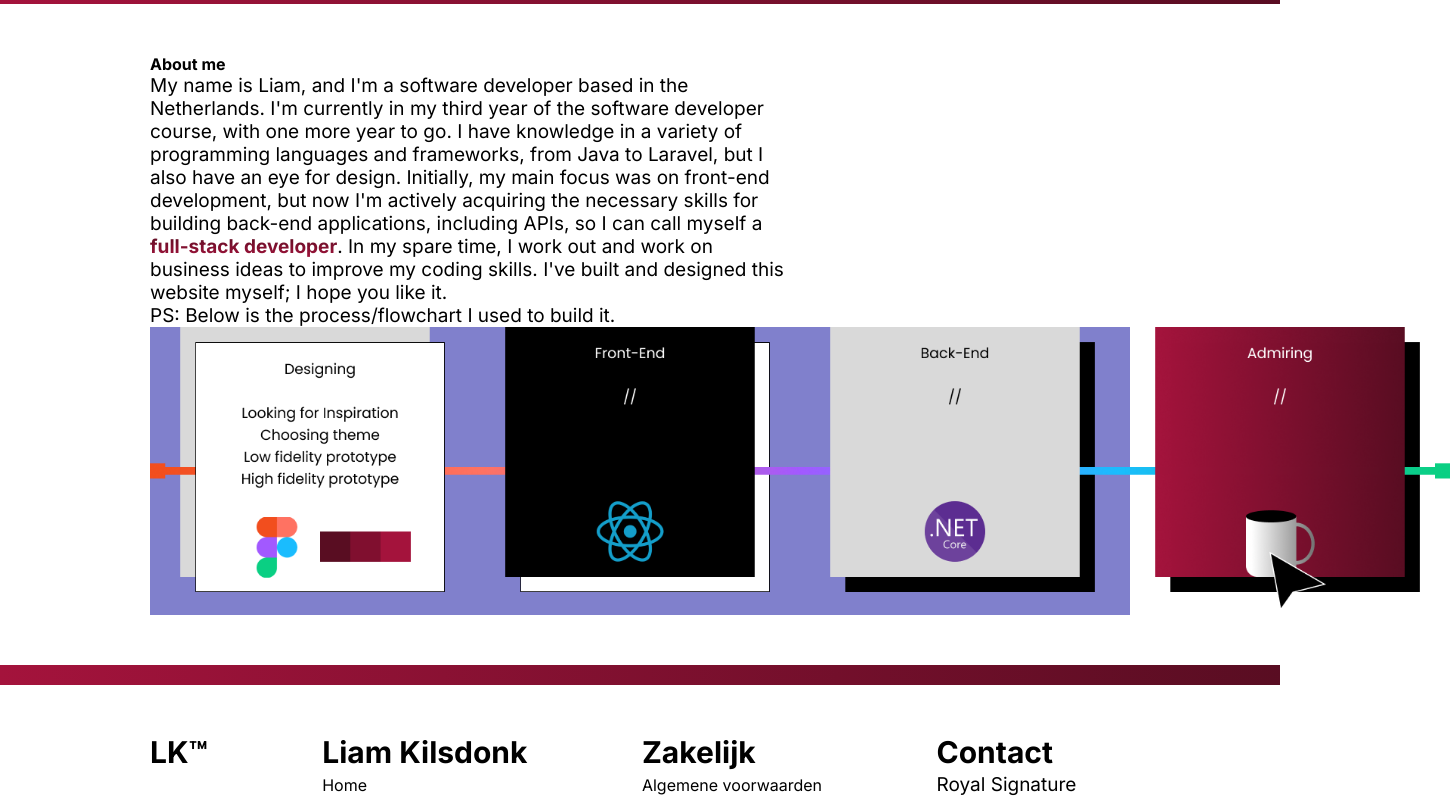
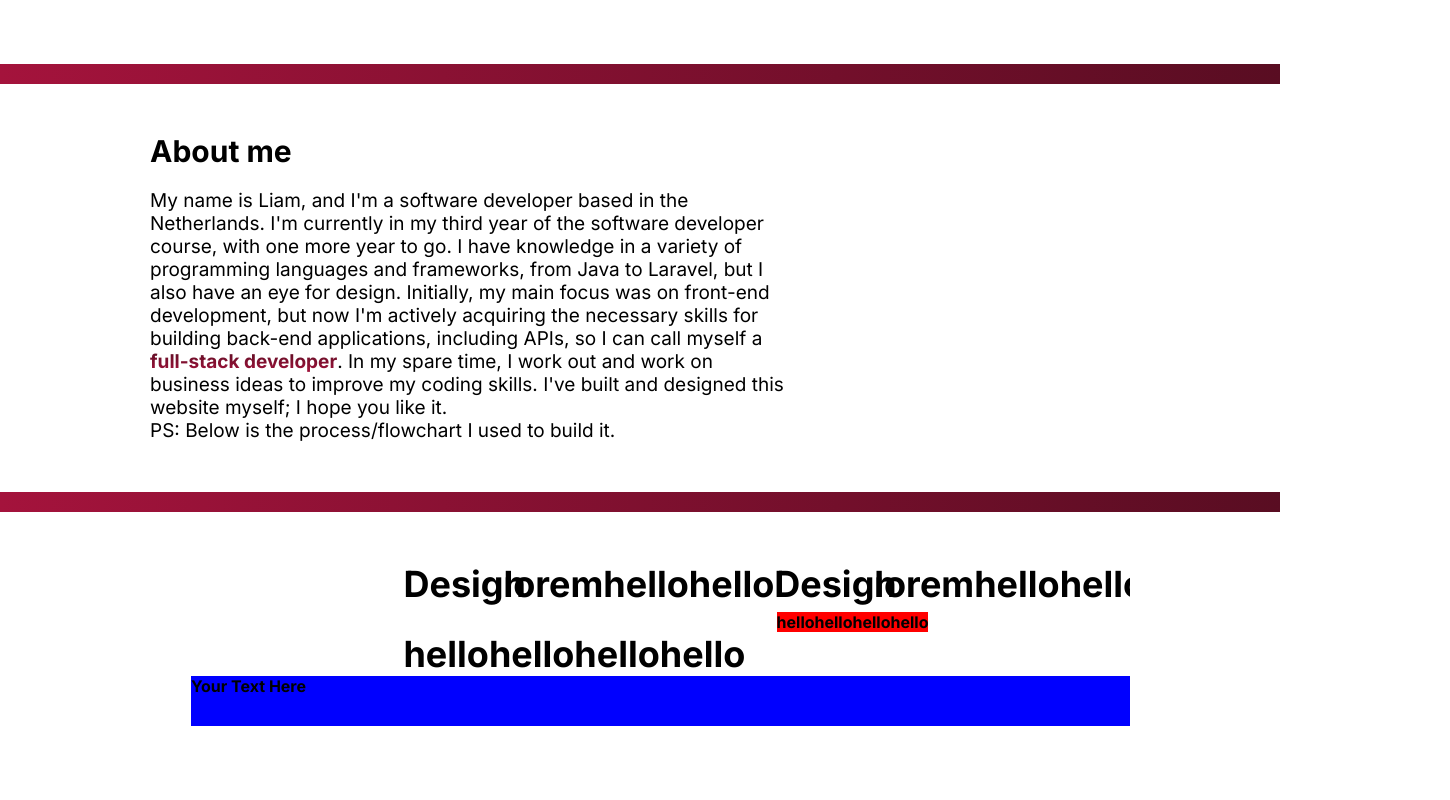
Before and after one commit to liam-kilsdonk/liam-portfolio, a Next.js app: page / in a window 1280 px wide. Shown: the part 580-1380 px from the top of the page, 1450 px wide, since content can reach past the window. Built offline with nearby package versions, Linux system fonts and the light colour scheme.

Commit message:
bezig met slider ect

```diff
--- a/package.json
+++ b/package.json
@@ -9,9 +9,11 @@
     "lint": "next lint"
   },
   "dependencies": {
+    "jquery": "^3.7.1",
     "next": "14.0.1",
     "react": "^18",
-    "react-dom": "^18"
+    "react-dom": "^18",
+    "swiper": "^11.0.5"
   },
   "devDependencies": {
     "eslint": "^8.7.0",
--- a/src/app/about.js
+++ b/src/app/about.js
@@ -1,13 +1,15 @@
+'use client'
 import React from "react";
 import styles from "./page.module.css";
 
 function About() {
   return (
-    <section>
+    <section id="about">
         <div className={styles.about_wrap}>
             <div className={styles.about_up}>
                 <div className={styles.about_up_left}>
-                  <h4>About me</h4>
+                  <h3>About me</h3>
+                  <br></br>
                     <p>My name is Liam, and I'm a software developer based in the Netherlands. I'm currently in my third year of the software developer course, with one more year to go. I have knowledge in a variety of programming languages and frameworks, from Java to Laravel, but I also have an eye for design. Initially, my main focus was on front-end development, but now I'm actively acquiring the necessary skills for building back-end applications, including APIs, so I can call myself a <strong>full-stack developer</strong>. In my spare time, I work out and work on business ideas to improve my coding skills. I've built and designed this website myself; I hope you like it.
                       <br></br>
                     PS: Below is the process/flowchart I used to build it.</p>
@@ -16,12 +18,12 @@ function About() {
 
                 </div>
             </div>
-            <div className={styles.about_down}>
+            {/* <div className={styles.about_down}>
               <img
                   src="../flow-chart.png"
                   alt="flow-chart"
                 />
-            </div>
+            </div> */}
         </div>
     </section>
   );
--- a/src/app/bottom.js
+++ b/src/app/bottom.js
@@ -2,9 +2,13 @@ import React from "react";
 import styles from "./page.module.css";
 
 function Bottom() {
+
+    const date = new Date();
+    const year = date.getFullYear();
+
     return (
         <div className={styles.bottom}>
-            <p>Copyright © 2023 Liam Kilsdonk</p>
+            <p>Copyright © {year} Liam Kilsdonk</p>
         </div>
     );
 }
--- a/src/app/globals.css
+++ b/src/app/globals.css
@@ -156,6 +156,6 @@ section {
 
 @media only screen and (max-width: 768px) {
   section {
-    padding: 50px 50px 50px 50px !important;
+    padding: 30px 20px 30px 20px !important;
   }
 }
--- a/src/app/header.js
+++ b/src/app/header.js
@@ -15,7 +15,7 @@ function Header() {
                     </div>
                     <div className={styles.header_nav}>
                         <nav>
-                            <a href="#">About</a>
+                            <a href="#about">About</a>
                             <a href="#">Projects</a>
                             <a href="#">Socials</a>
                         </nav>
--- a/src/app/landing.js
+++ b/src/app/landing.js
@@ -1,13 +1,23 @@
+'use client'
 import React from "react";
 import styles from "./page.module.css";
 
 function Landing() {
+
+    const [color, setColor] = React.useState(0);
+
     return (
        <section>
+        <section id={styles.space}></section>
         <div className={styles.landing_wrap}>
             <div className={styles.landing_left}>
                 <h3>I'm <strong>Liam</strong> Kilsdonk</h3>
                 <h1>Fullstack <strong>Developer</strong>.</h1>
+                <h1>Designer.{color}</h1>
+                <button
+                    type="button"
+                    onClick={() => setColor(color + 1)}
+                >Blue</button>
             </div>
             <div className={styles.landing_right}>
                 <img
--- a/src/app/page.js
+++ b/src/app/page.js
@@ -5,6 +5,7 @@ import Line from './line'
 import Header from './header.js'
 import Landing from './landing.js'
 import About from './about'
+import Slider from './slider'
 
 export default function Home() {
   return (
@@ -14,6 +15,7 @@ export default function Home() {
       <Line />
       <About />
       <Line />
+      <Slider />
       <Footer />
       <Bottom />
     </main>
--- a/src/app/page.module.css
+++ b/src/app/page.module.css
@@ -15,6 +15,7 @@
 --> FOOTER : Dit is de footer van de pagina.
 --> LANDING : Dit is de landing van de pagina.
 --> ABOUT : Dit is de about van de pagina.
+--> SLIDER : Dit is de slider van de pagina.
 --> MISC : Dit is de styling van de overige elementen.
 
 */
@@ -22,10 +23,12 @@
 /****************** HEADER ******************/
 
 .header {
-  background-color: var(--color-white);
+
   width: 100%;
   padding: 20px 150px 20px 150px;
   box-shadow: 0px 5px 30px 0px rgba(0, 0, 0, 0.25);
+  position: fixed;
+  backdrop-filter: blur(10px);
 }
 
 .header_wrap {
@@ -49,6 +52,10 @@
 @media only screen and (max-width: 768px) {
   .header {
     display: none;
+  }
+
+  #space {
+    display: none !important;
   }
 }
 
@@ -190,7 +197,7 @@
  }
  .landing_left {
   padding: 50px 0px !important;
-}
+  }
 }
 
 /****************** ABOUT ******************/
@@ -205,10 +212,145 @@
 }
 .about_down img{
   max-width: 1300px;
+  width: 100%;
 }
 
 .about_up_left {
   width: 65%;
+}
+
+@media only screen and (max-width: 1624px) {
+
+}
+
+@media only screen and (max-width: 1024px) {
+  .about_up_left {
+    width: 100%;
+  }
+}
+
+@media only screen and (max-width: 768px) {
+
+}
+
+@media only screen and (max-width: 450px) {
+
+}
+
+/****************** SLIDER ******************/
+
+.slider_wrap {
+  width: 100%;
+  display: flex;
+  flex-direction: column;
+  overflow: hidden;
+}
+
+.slider_top {
+  width: 100%;
+  display: flex;
+  justify-content: space-evenly;
+}
+
+.slider_middle {
+
+}
+
+.slider_bottom {
+
+}
+
+.slider_right {
+  width: 100px;
+  height: 50px;
+
+  font-weight: bold;
+  font-size: 36px;
+  position: relative;
+  animation: slider_test_1 5s linear infinite;
+  animation-timing-function: linear;
+  animation-iteration-count: infinite;
+  transition: all 3s ease-in-out;
+}
+
+.slider_left {
+  width: 100px;
+  height: 50px;
+  background-color: red;
+  font-weight: bold;
+  position: relative;
+  animation: slider_test_2 5s linear infinite;
+}
+
+
+@keyframes slider_test_1 {
+  from {
+    left: 0%;
+  }
+  to {
+    left: calc(100% - 100px);
+  }
+}
+
+@keyframes slider_test_2 {
+  from {
+    left: calc(100% - 100px); /* Start from the right edge */
+  }
+  to {
+    left: 0; /* Move to the left edge */
+  }
+}
+@keyframes example {
+  0%   {background-color:red; left:0px; top:0px;}
+  25%  {background-color:yellow; left:200px; top:0px;}
+  50%  {background-color:blue; left:200px; top:200px;}
+  75%  {background-color:green; left:0px; top:200px;}
+  100% {background-color:red; left:0px; top:0px;}
+}
+
+#sliderContainer {
+  overflow: hidden;
+  position: relative;
+  width: 100%; /* Adjust to the width of your text */
+  height: 50px; /* Adjust to the height of your text */
+}
+
+.sliderText {
+  width: 100%;
+  height: 100%;
+  font-weight: bold;
+  position: absolute;
+  animation-duration: 12s;
+  animation-timing-function: linear;
+  animation-iteration-count: infinite;
+}
+
+#slider_test_1 {
+  background-color: red;
+  animation-name: slider_test_1;
+}
+
+#slider_test_2 {
+  background-color: blue;
+  animation-name: slider_test_2;
+}
+
+@keyframes slider_test_1 {
+  0%, 100% {
+    left: 0;
+  }
+  50% {
+    left: calc(100% - 100px);
+  }
+}
+
+@keyframes slider_test_2 {
+  0%, 100% {
+    left: calc(100% - 100px);
+  }
+  50% {
+    left: 0;
+  }
 }
 
 /****************** MISC ******************/
--- /dev/null
+++ b/src/app/slider.js
@@ -0,0 +1,43 @@
+import React from 'react';
+import styles from './page.module.css';
+
+function Slider(){
+    return(
+        <section>
+            <div className={styles.slider_wrap}>
+               <div className={styles.slider_top}>
+                <span className={styles.slider_right}>Design</span>
+                <span className={styles.slider_right}>lorem</span>
+                <span className={styles.slider_right}>hello</span>
+                <span className={styles.slider_right}>hello</span>
+                <span className={styles.slider_right}>Design</span>
+                <span className={styles.slider_right}>lorem</span>
+                <span className={styles.slider_right}>hello</span>
+                <span className={styles.slider_right}>hello</span>
+                <span className={styles.slider_right}>Design</span>
+                <span className={styles.slider_right}>lorem</span>
+                <span className={styles.slider_right}>hello</span>
+
+               </div>
+               <div className={styles.slider_middle}>
+                 <span className={styles.slider_left}>hello</span>
+                 <span className={styles.slider_left}>hello</span>
+                 <span className={styles.slider_left}>hello</span>
+                 <span className={styles.slider_left}>hello</span>
+               </div>
+               <div className={styles.slider_bottom}>
+               <span className={styles.slider_right}>hello</span>
+                <span className={styles.slider_right}>hello</span>
+                <span className={styles.slider_right}>hello</span>
+                <span className={styles.slider_right}>hello</span>
+               </div>
+               <div id={styles.sliderContainer}>
+                    <div class={styles.sliderText} id={styles.slider_test_1}>Your Text Here</div>
+                    <div class={styles.sliderText} id={styles.slider_test_2}>Your Text Here</div>
+                </div>
+            </div>
+        </section>
+    );
+};
+
+export default Slider;
```
Also changed, not shown: 1 other file (tests, documents, lock files or other folders).
